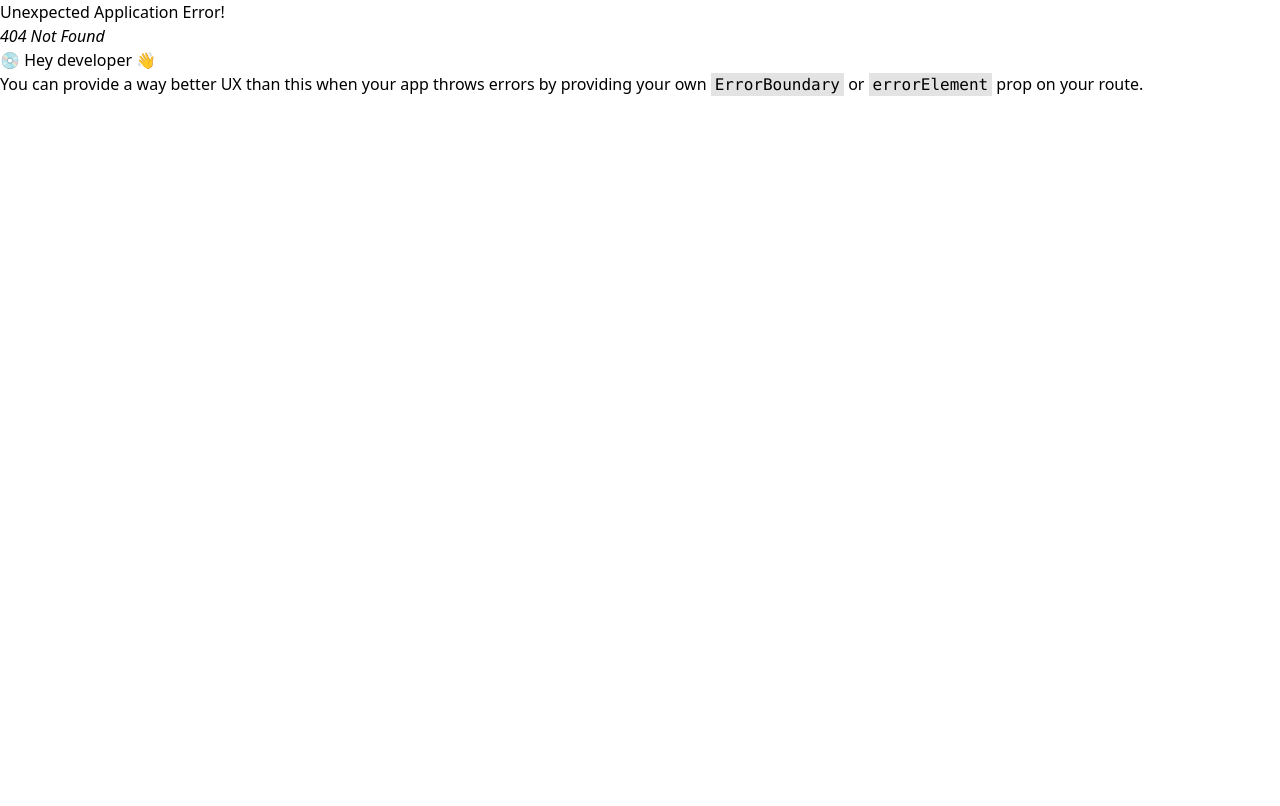
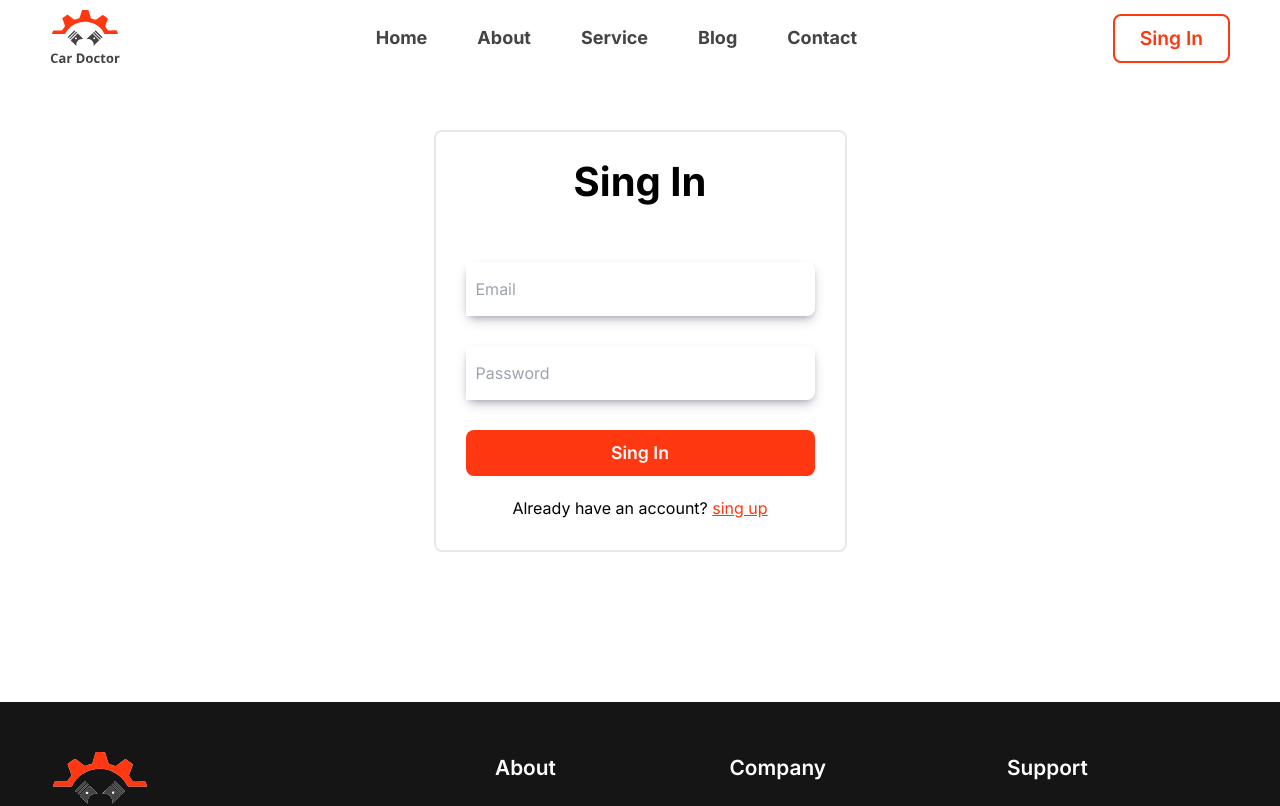
Before and after one commit to shsobur/car-doctor-client, a React (Vite) app: page /singin in a window 1280 px wide. Before the commit this address had no page. Shown: the top 806 px of the page. Built offline with nearby package versions, Linux system fonts and the light colour scheme.

Commit message:
Sing in/up page design completed

```diff
--- /dev/null
+++ b/src/Pages/Authentication/AuthenticationStyle/AuthenticationStyle.css
@@ -0,0 +1,55 @@
+.main_auth_outer_container {
+  height: 100%;
+  width: 100%;
+  padding: 0 50px;
+  font-family: "Inter", serif;
+}
+
+.main_auth_inner_container {
+  height: 100%;
+  width: 100%;
+  display: flex;
+  align-items: center;
+  justify-content: center;
+  padding: 50px 0;
+}
+
+.auth_main_section_container {
+  width: 35%;
+  padding: 0 30px 30px 30px;
+  border-radius: 8px;
+  border: 2px solid #E8E8E8;
+}
+
+.auth_title {
+  text-align: center;
+  font-size: 2.5rem;
+  font-weight: 700;
+  padding: 20px 0 50px 0;
+}
+
+.auth_form_input_container {
+  box-shadow: #32325d40 0px 6px 12px -2px, #0000004d 0px 3px 7px -3px;
+  margin-bottom: 30px;
+  border-radius: 8px;
+}
+
+.auth_form_input_container input {
+  padding: 15px 10px;
+  outline: none;
+}
+
+.auth_sub_btn {
+  text-align: center;
+}
+
+.auth_sub_btn input {
+  width: 100%;
+  border-radius: 8px;
+  font-size: 1.1rem;
+  font-weight: 600;
+  padding: 10px 0;
+  color: #ffffff;
+  cursor: pointer;
+  background-color: #FF3811;
+}
--- /dev/null
+++ b/src/Pages/Authentication/SingIn/SingIn.jsx
@@ -0,0 +1,51 @@
+import { Link } from "react-router-dom";
+import "../AuthenticationStyle/AuthenticationStyle.css";
+
+const SingIn = () => {
+  return (
+    <>
+      <div className="main_container">
+        <div className="main_auth_outer_container">
+          <div className="main_auth_inner_container">
+            <div className="auth_main_section_container">
+              <h2 className="auth_title">Sing In</h2>
+              <form>
+
+                <div className="auth_form_input_container">
+                  <input
+                    type="email"
+                    name="email"
+                    placeholder="Email"
+                  />
+                </div>
+
+                <div className="auth_form_input_container">
+                  <input
+                    type="password"
+                    name="password"
+                    placeholder="Password"
+                  />
+                </div>
+
+                <div className="auth_sub_btn">
+                  <input type="submit" value="Sing In" />
+                </div>
+
+                <div className="text-center mt-5">
+                  <p>
+                    Already have an account?{" "}
+                    <Link to="/singup">
+                      <span className="underline text-[#FF3811]">sing up</span>
+                    </Link>
+                  </p>
+                </div>
+              </form>
+            </div>
+          </div>
+        </div>
+      </div>
+    </>
+  );
+};
+
+export default SingIn;
--- /dev/null
+++ b/src/Pages/Authentication/SingUp/SingUp.jsx
@@ -0,0 +1,58 @@
+import { Link } from "react-router-dom";
+import "../AuthenticationStyle/AuthenticationStyle.css";
+
+const SingUp = () => {
+  return (
+    <>
+      <div className="main_container">
+        <div className="main_auth_outer_container">
+          <div className="main_auth_inner_container">
+            <div className="auth_main_section_container">
+              <h2 className="auth_title">Sing Up</h2>
+              <form>
+                <div className="auth_form_input_container">
+                  <input
+                    type="text"
+                    name="name"
+                    placeholder="Enter Your Name"
+                  />
+                </div>
+
+                <div className="auth_form_input_container">
+                  <input
+                    type="email"
+                    name="email"
+                    placeholder="Enter Your Email"
+                  />
+                </div>
+
+                <div className="auth_form_input_container">
+                  <input
+                    type="password"
+                    name="password"
+                    placeholder="Enter Your Password"
+                  />
+                </div>
+
+                <div className="auth_sub_btn">
+                  <input type="submit" value="Sing Up" />
+                </div>
+
+                <div className="text-center mt-5">
+                  <p>
+                    Already have an account?{" "}
+                    <Link to="/singin">
+                      <span className="underline text-[#FF3811]">sing in</span>
+                    </Link>
+                  </p>
+                </div>
+              </form>
+            </div>
+          </div>
+        </div>
+      </div>
+    </>
+  );
+};
+
+export default SingUp;
--- a/src/Shared/Navbar/Navbar.jsx
+++ b/src/Shared/Navbar/Navbar.jsx
@@ -1,6 +1,6 @@
 import "./Navbar.css";
 import logo from "../../assets/logo/logo.svg";
-import { NavLink } from "react-router-dom";
+import { Link, NavLink } from "react-router-dom";
 
 const Navbar = () => {
   return (
@@ -72,7 +72,9 @@ const Navbar = () => {
             </div>
 
             <div className="nav_bar_btn">
-              <button>Appointment</button>
+              <Link to="/singin">
+                <button>Sing In</button>
+              </Link>
             </div>
           </nav>
         </div>
```
Also changed, not shown: src/Routes/Routes.jsx (+10 -0 lines).
